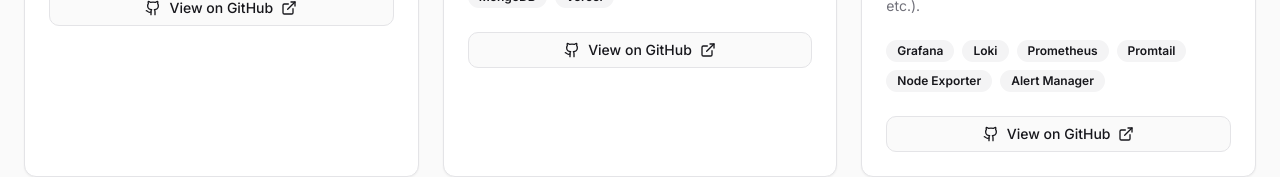
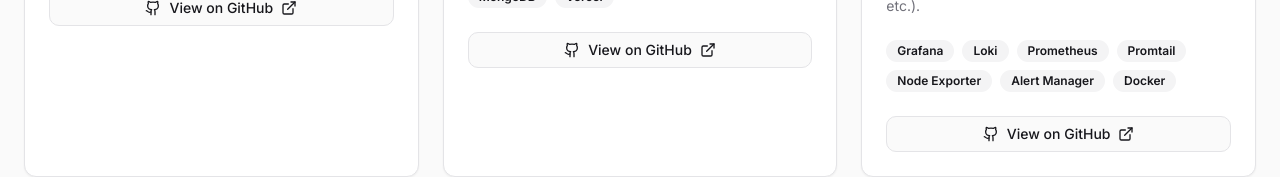
Before and after one commit to MochamadAbdulRouf/rouf-portofolio, a React (Vite) app: page /projects in a window 1280 px wide. Shown: the part 2307-2484 px from the top of the page. Built offline with nearby package versions, Linux system fonts and the light colour scheme; the HTML template or start-up script is replaced by a standard one.

Commit message:
update tech stack

```diff
--- a/src/components/ProjectsSection.tsx
+++ b/src/components/ProjectsSection.tsx
@@ -161,9 +161,10 @@ const ProjectsSection = () => {
         "Promtail",
         "Node Exporter",
         "Alert Manager",
+        "Docker",
       ],
       github:
-        "https://github.com/MochamadAbdulRouf/sporton-fe-vercel-deploy.git",
+        "https://github.com/MochamadAbdulRouf/grafana-loki-promtail-stack.git",
     },
   ];
 
```
